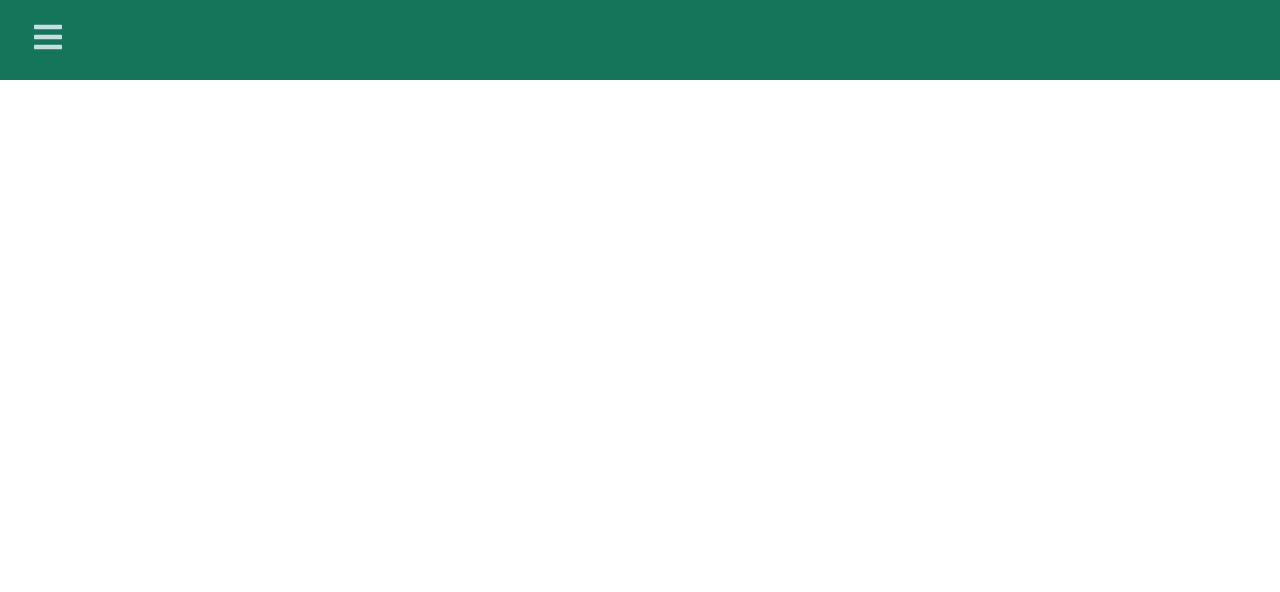
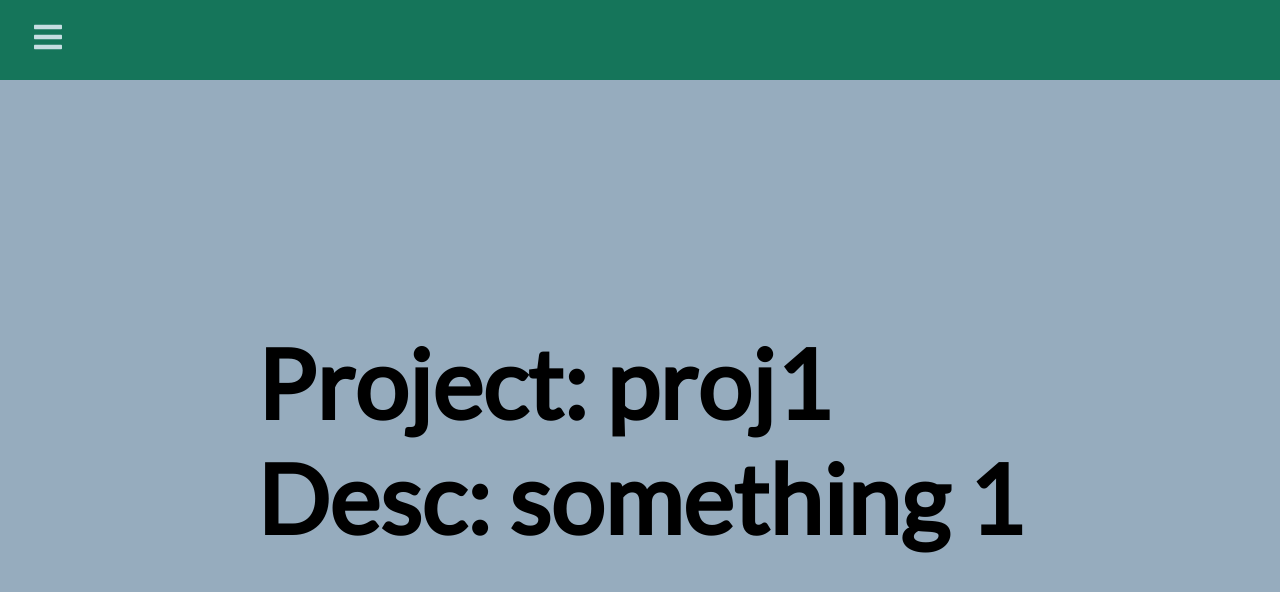
Before and after one commit to as-anna/minty-hours, a React (Create React App) app: page /project/proj1 in a window 1280 px wide. Shown: the top 592 px of the page. Built offline with nearby package versions, Linux system fonts and the light colour scheme.

Commit message:
Dynamic Project Pages working (no content)

```diff
--- a/src/App.css
+++ b/src/App.css
@@ -8,7 +8,8 @@
 }
 
 .home,
-.test {
+.test,
+.project {
   display: flex;
   height: 90vh;
   align-items: center;
--- a/src/App.js
+++ b/src/App.js
@@ -2,7 +2,9 @@ import './App.css';
 import NavBar from './components/NavBar/NavBar'
 import { BrowserRouter as Router, Switch, Route } from 'react-router-dom'
 import Home from './pages/Home';
+import References from './pages/References'
 import Test from './pages/Test';
+import Project from './pages/Project';
 
 function App() {
   return (
@@ -11,7 +13,9 @@ function App() {
 		<NavBar />
 		<Switch>
 			<Route path='/' exact component={Home} />
+			<Route path='/references' component={References} />
 			<Route path='/test' component={Test} />
+			<Route path='/project/:projId' component={Project} />
 		</Switch>
 	</Router>
     </>
--- a/src/components/NavBar/NavBar.js
+++ b/src/components/NavBar/NavBar.js
@@ -3,6 +3,7 @@ import * as FaIcons from 'react-icons/fa'
 import * as AiIcons from 'react-icons/ai'
 import { Link } from 'react-router-dom'
 import { SidebarData } from './SidebarData'
+import { ProjectData } from '../../pages/ProjectData'
 import './NavBar.css'
 
 /**
@@ -41,6 +42,12 @@ function NavBar() {
 						</li>
 					)
 				})}
+
+				{ProjectData.map((project, index) => (
+					<h5 key={index} className={project.cName}>
+						<Link to={`/project/${project.name}`}>{project.name}'s Page</Link>
+					</h5>
+				))}
 			</ul>
 		</nav>
 		</>
--- a/src/components/NavBar/SidebarData.js
+++ b/src/components/NavBar/SidebarData.js
@@ -8,18 +8,18 @@ export const SidebarData = [
 		title: 'Home',
 		path: '/',
 		icon: <AiIcons.AiFillHome />,
-		cName: 'nav-text'
+		cName: 'nav-text',
+	},
+	{
+		title: 'References',
+		path: '/references',
+		icon: <AiIcons.AiFillHome />,
+		cName: 'nav-text',
 	},
 	{
 		title: 'Test',
 		path: '/test',
 		icon: <AiIcons.AiFillHome />,
-		cName: 'nav-text'
-	},
-	{
-		title: 'Test',
-		path: '/',
-		icon: <AiIcons.AiFillHome />,
-		cName: 'nav-text'
-	},
+		cName: 'nav-text',
+	}
 ]
--- /dev/null
+++ b/src/pages/Project.js
@@ -0,0 +1,18 @@
+import React from 'react'
+import { ProjectData } from './ProjectData'
+
+function Project({ match, location }) {
+	const {
+		params: { projId }
+	} = match;
+
+	const project = ProjectData.find( ({ name }) => name === projId)
+
+	return (
+		<div className='project'>
+      		<h1>Project: {projId} <br/> Desc: {project.desc}</h1>
+    	</div>
+	)
+}
+
+export default Project
--- /dev/null
+++ b/src/pages/ProjectData.js
@@ -0,0 +1,19 @@
+import React, { useState } from 'react'
+
+export const ProjectData = [
+	{
+		name: 'proj1',
+		desc: 'something 1',
+		cName: 'nav-text'
+	},
+	{
+		name: 'proj2',
+		desc: 'something 2',
+		cName: 'nav-text'
+	},
+	{
+		name: 'proj3',
+		desc: 'something 3',
+		cName: 'nav-text'
+	},
+]
--- /dev/null
+++ b/src/pages/References.js
@@ -0,0 +1,11 @@
+import React from 'react'
+
+function References() {
+	return (
+		<div className='test'>
+      		<h1>Useful refs I studied while making this:</h1>
+    	</div>
+	)
+}
+
+export default References
--- a/src/pages/Test.js
+++ b/src/pages/Test.js
@@ -1,6 +1,6 @@
 import React from 'react'
 
-function Home() {
+function Test() {
 	return (
 		<div className='test'>
       		<h1>Test</h1>
@@ -8,4 +8,4 @@ function Home() {
 	)
 }
 
-export default Home
+export default Test
```
Also changed, not shown: src/components/TagList/TagList.js (added), src/components/TagList/Tags.js (added).
